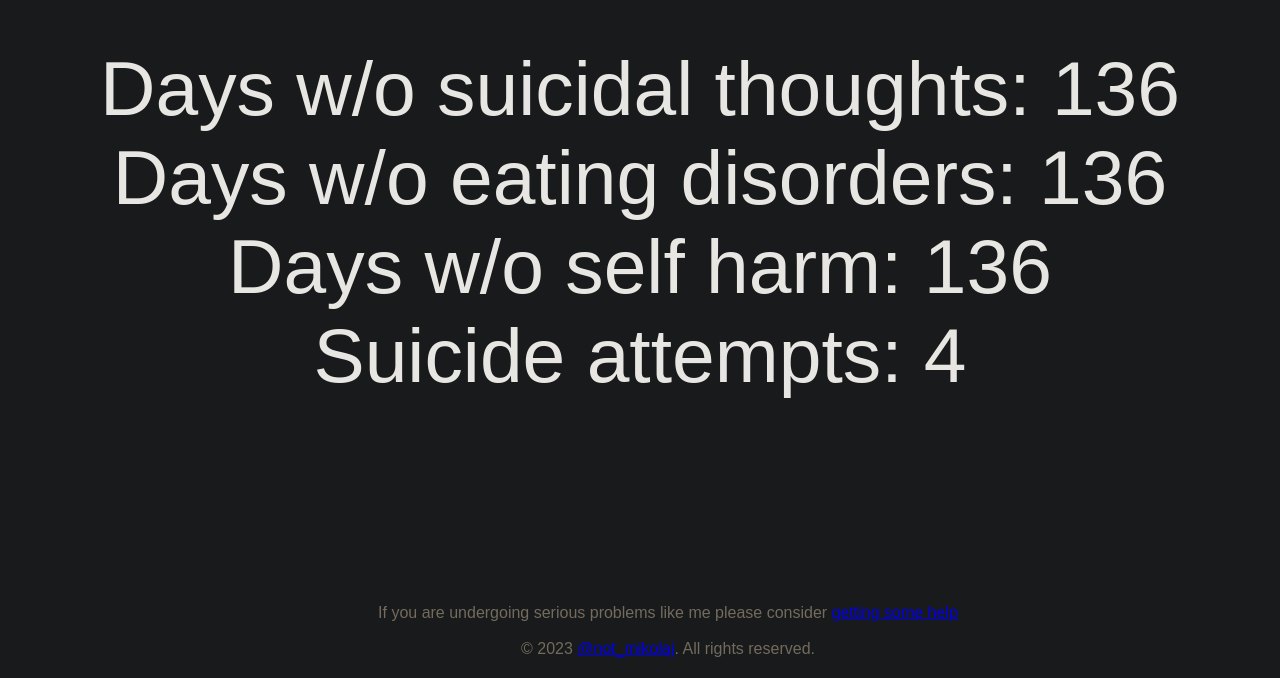
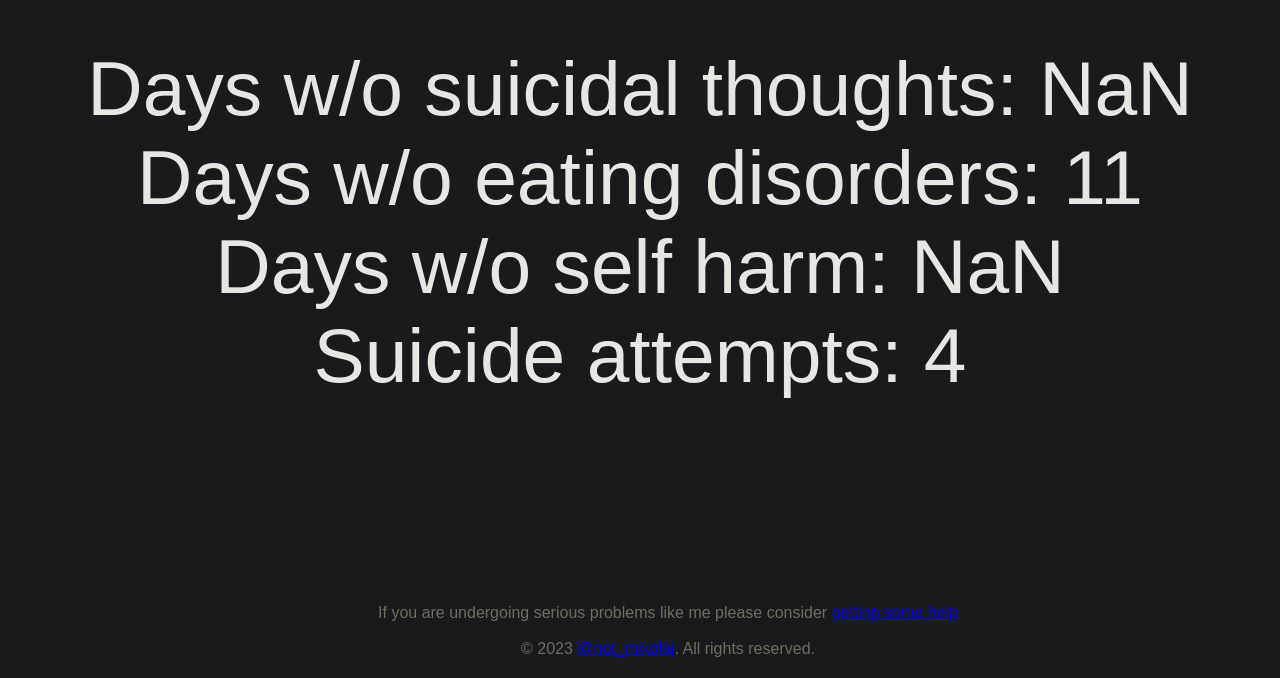
Before and after one commit to not-mikolaj/734, a plain HTML site: page 734.html in a window 1280 px wide. Shown: the part 122-800 px from the top of the page. Drawn offline with Linux system fonts and the light colour scheme.

Commit message:
Update 734.html

```diff
--- a/734.html
+++ b/734.html
@@ -34,9 +34,9 @@
 <script>
   // Input the dates
   var counters = [
-    { startDate: '06/06/2023', counterId: 'thoughts' },
-    { startDate: '06/06/2023', counterId: 'disorders' },
-    { startDate: '06/06/2023', counterId: 'harms' }
+    { startDate: '19/10/2023', counterId: 'thoughts' },
+    { startDate: '10/09/2023', counterId: 'disorders' },
+    { startDate: '23/08/2023', counterId: 'harms' }
   ];
 
     function calculateDays(startDate) {
```
